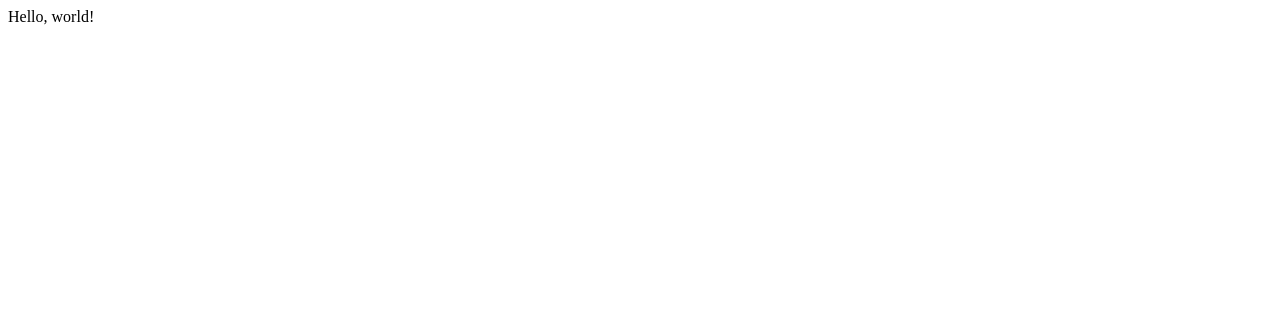
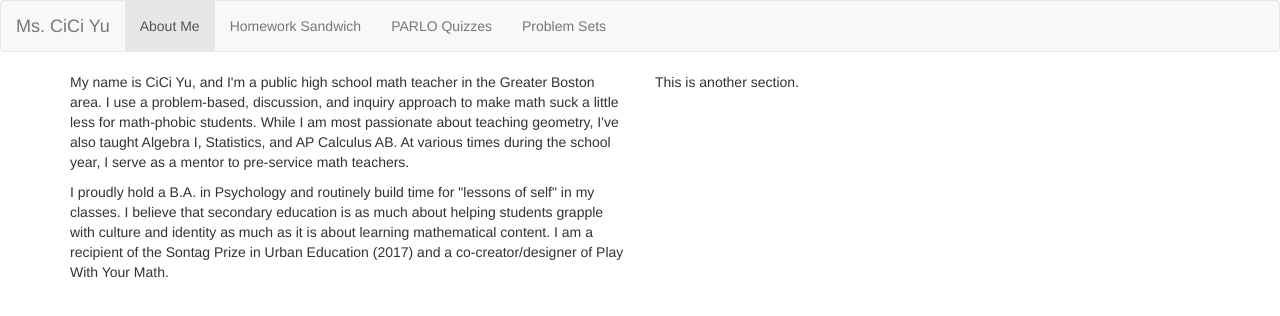
Before and after one commit to elevenish/project0, a plain HTML site: page index.html in a window 1280 px wide. Drawn offline with nearby package versions, Linux system fonts and the light colour scheme.

Commit message:
set up pages

```diff
--- a/index.html
+++ b/index.html
@@ -1,9 +1,49 @@
 <!DOCTYPE html>
 <html>
+<!--From https://getbootstrap.com/docs/3.3/components/#navbar-->
+<nav class="navbar navbar-default">
+  <div class="container-fluid">
+    <!-- Brand and toggle get grouped for better mobile display -->
+    <div class="navbar-header">
+      <button type="button" class="navbar-toggle collapsed" data-toggle="collapse" data-target="#bs-example-navbar-collapse-1" aria-expanded="false">
+        <span class="sr-only">Toggle navigation</span>
+        <span class="icon-bar"></span>
+        <span class="icon-bar"></span>
+        <span class="icon-bar"></span>
+      </button>
+      <a class="navbar-brand" href="#">Ms. CiCi Yu</a>
+    </div>
+    <!-- Collect the nav links, forms, and other content for toggling -->
+    <div class="collapse navbar-collapse" id="bs-example-navbar-collapse-1">
+      <ul class="nav navbar-nav">
+        <li class="active"><a href="index.html">About Me<span class="sr-only">(current)</span></a></li>
+        <li><a href="homework.html">Homework Sandwich</a></li>
+        <li><a href="quizzes.html">PARLO Quizzes</a></li>
+        <li><a href="psets.html">Problem Sets</a></li>
+      </ul>
+    </div><!-- /.navbar-collapse -->
+  </div><!-- /.container-fluid -->
+</nav>
+
     <head>
-        <title>My Webpage</title>
+        <title>About Me</title>
+        <link rel="stylesheet" href="https://maxcdn.bootstrapcdn.com/bootstrap/3.3.7/css/bootstrap.min.css" integrity="sha384-BVYiiSIFeK1dGmJRAkycuHAHRg32OmUcww7on3RYdg4Va+PmSTsz/K68vbdEjh4u" crossorigin="anonymous">
+        <link rel="stylesheet" href="favefonts.css">
+        <link rel="stylesheet" href="responsive.css">
+        <meta name="viewport" content="width=device-width, initial-scale=1.0">
     </head>
     <body>
-        Hello, world!
+        <div class="container">
+            <div class="row">
+                <div class="col-lg-6 col-sm-6">
+                    <p>My name is CiCi Yu, and I'm a public high school math teacher in the Greater Boston area. I use a problem-based, discussion, and inquiry approach to make math suck a little less for math-phobic students. While I am most passionate about teaching geometry, I've also taught Algebra I, Statistics, and AP Calculus AB. At various times during the school year, I serve as a mentor to pre-service math teachers.</p>
+                    <p>I proudly hold a B.A. in Psychology and routinely build time for "lessons of self" in my classes. I believe that secondary education is as much about helping students grapple with culture and identity as much as it is about learning mathematical content. I am a recipient of the Sontag Prize in Urban Education (2017) and a co-creator/designer of Play With Your Math.</p>
+                </div>
+                <div class="col-lg-3 col-sm-3">
+                    This is another section.
+                </div>
+            </div>
+        </div>
     </body>
+
 </html>
```
